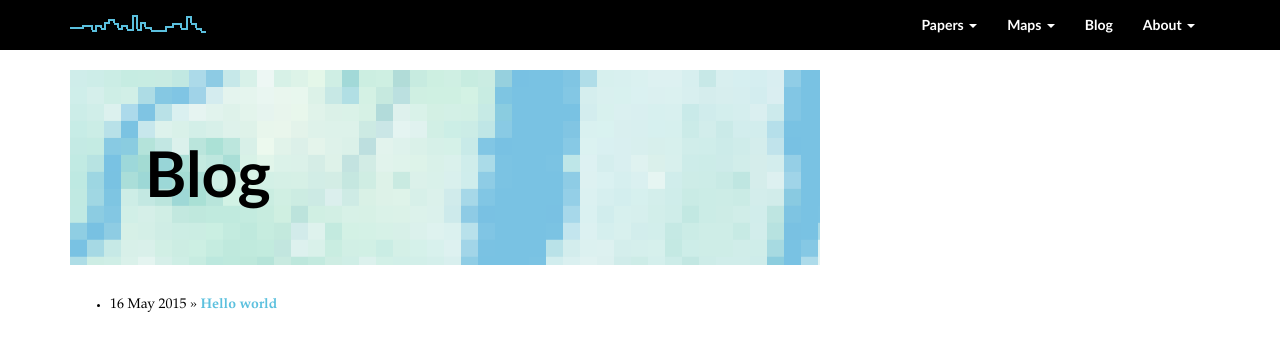
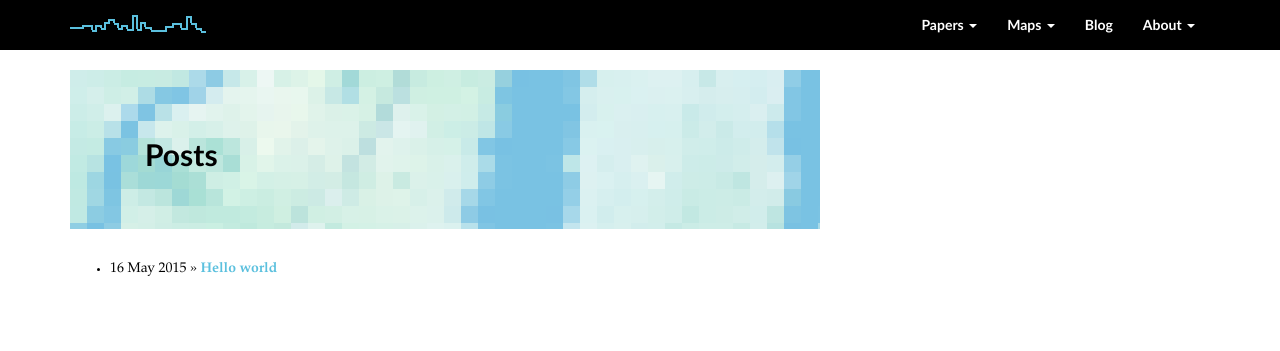
Before and after one commit to chrisrobertsnyc/chrisrobertsnyc.github.io, a Jekyll site: the page built from blog/index.html, in a window 1280 px wide. Shown: the top 351 px of the page. Built offline with Jekyll 4.4.1, drawn with Linux system fonts in a browser that asks for light colours; nearby versions of some CDN libraries.

Commit message:
Update index.html

```diff
--- a/blog/index.html
+++ b/blog/index.html
@@ -1,10 +1,10 @@
 ---
 layout: default
-title: Blog
+title: Posts
 ---
 	<div id="blog-jumbotron" class="jumbotron">
 		<div class="container">
-  			<h1>{{ page.title }}</h1>
+  			<h2>{{ page.title }}</h2>
   		</div>
 	</div>
 	<!--<h2>{{ page.title }}</h2>-->
```
